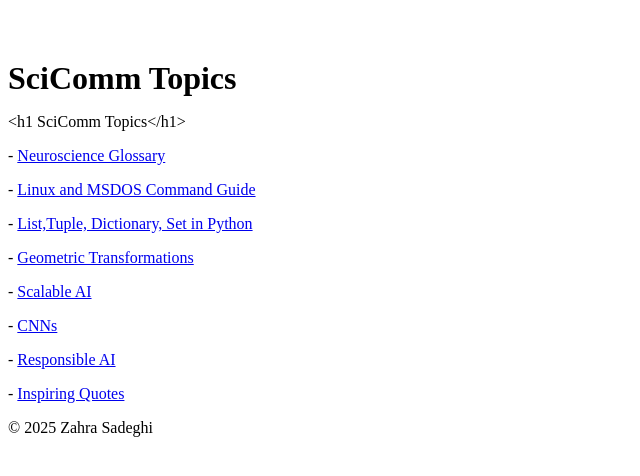
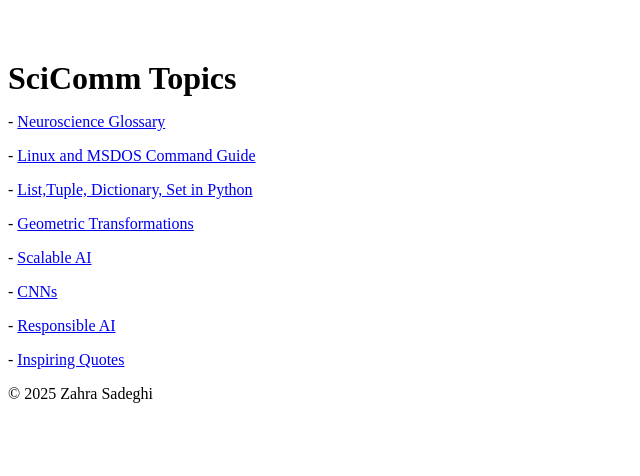
Before and after one commit to zahsa/zahsa.github.io, a Jekyll site: the page built from notes/index.md, in a window 1280 px wide. Shown: the top 476 px of the page, without its empty margins (0-640 px from the left). Built offline with Jekyll 4.4.1, drawn with Linux system fonts in a browser that asks for light colours.

Commit message:
Update index.md

```diff
--- a/notes/index.md
+++ b/notes/index.md
@@ -3,9 +3,6 @@ layout: default
 title: Blog
 ---
 <h1 style="margin: 60px 0px 10px;">SciComm Topics</h1>
-
-<h1 SciComm Topics</h1>
-
 
 <!-- <a href="notes/ns/">Neuroscience</a> -->
 
```
